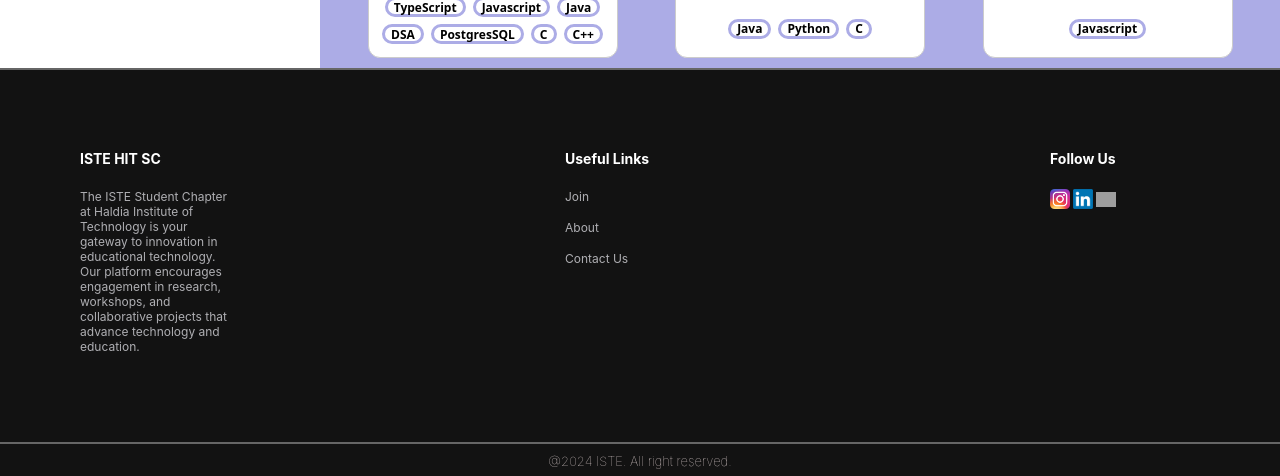
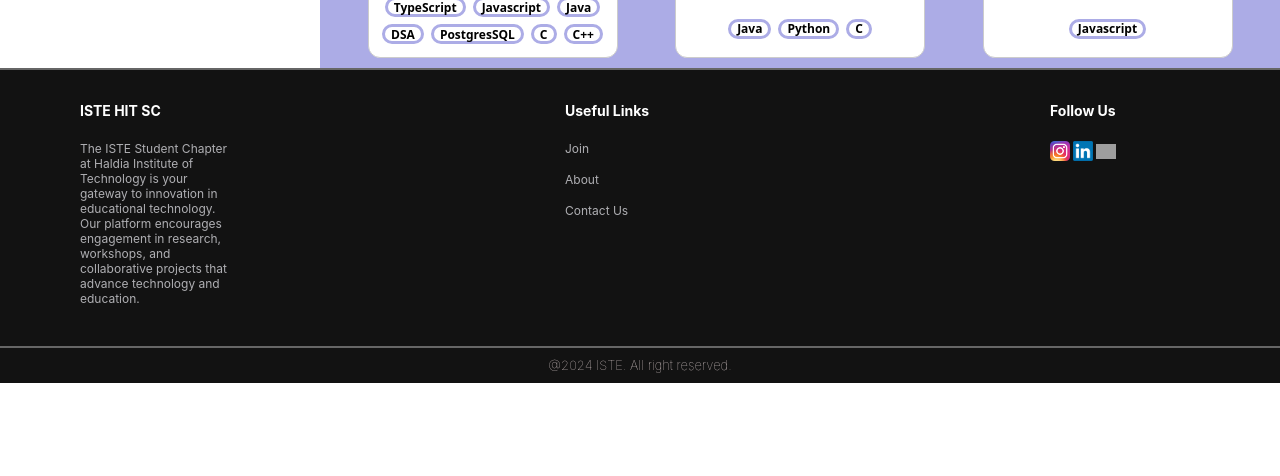
Before and after one commit to Arijit-017/ISTE-Contribution-React, a React (Create React App) app: page / in a window 1280 px wide. Shown: the part 1707-2183 px from the top of the page. After the commit the page ends 2090 px from the top, so only its background shows below. Built offline with nearby package versions, Linux system fonts and the light colour scheme; grey boxes are pictures that could not be loaded.

Commit message:
Update: Height of footer

```diff
--- a/src/Components/Footer.css
+++ b/src/Components/Footer.css
@@ -1,5 +1,5 @@
 .section_padding {
-  padding: 4rem 4rem;
+  padding: 1rem 4rem;
 }
 
 .footer {
```
